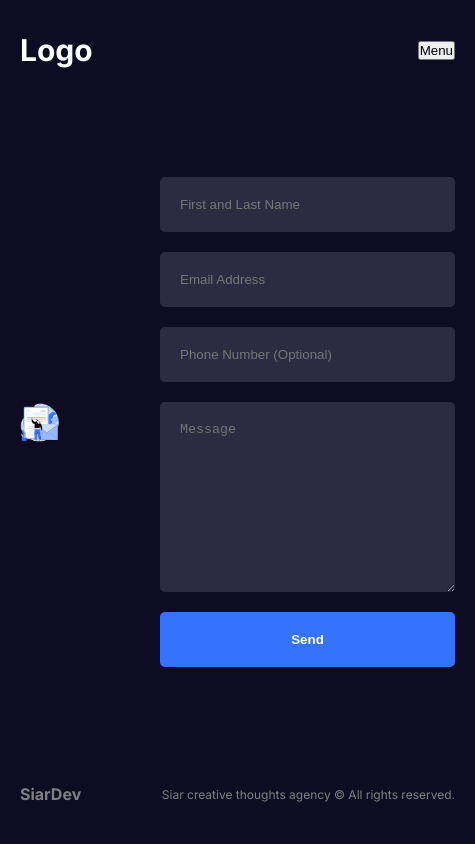
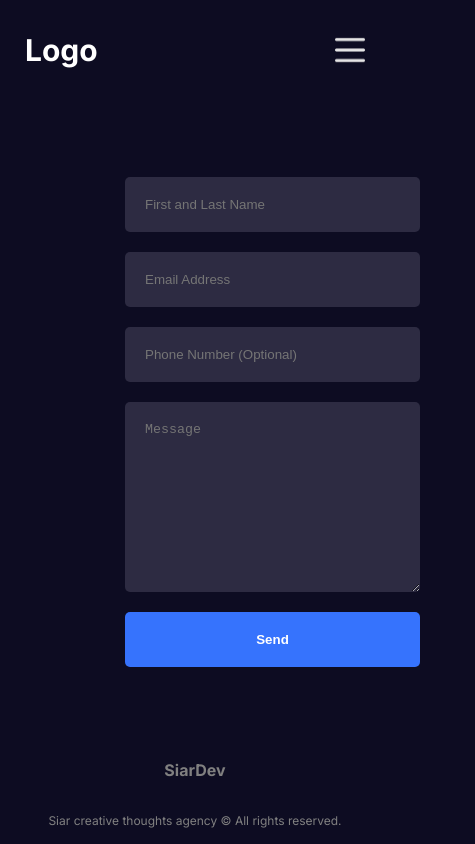
Before and after one commit to Siar416/nextjs-app, a Next.js app: page /contact in a window 390 px wide. Shown: the whole page, 475 px wide, since content can reach past the window. Built offline with nearby package versions, Linux system fonts and the light colour scheme.

Commit message:
Added some responsive styling to, along with adding a menu image instead of a button

```diff
--- a/src/app/blog/[slug]/singlePost.module.css
+++ b/src/app/blog/[slug]/singlePost.module.css
@@ -15,6 +15,7 @@
 
 .textContainer {
     flex: 2;
+    display: flex;
     flex-direction: column;
     gap: 50px;
 }
@@ -25,11 +26,35 @@
 
 .detail {
     display: flex;
+    gap: 20px;
+}
+
+.detailText {
+    display: flex;
     flex-direction: column;
     gap: 10px;
+}
+
+.detailValue {
+    font-weight: 500;
+}
+
+.detailTitle {
+    color: gray;
+    font-weight: bold;
+}
+
+.content {
+    font-size: 20px;
 }
 
 .avatar {
     object-fit: cover;
     border-radius: 50%;
 }
+
+@media (max-width: 768px) {
+    .imgContainer {
+        display: none
+    }
+}
--- a/src/app/globals.css
+++ b/src/app/globals.css
@@ -68,3 +68,9 @@ a {
         width: 475px;
     }
 }
+
+@media (max-width: 475px) {
+    .container {
+        width: 380px;
+    }
+}
--- a/src/components/footer/footer.module.css
+++ b/src/components/footer/footer.module.css
@@ -13,3 +13,11 @@
 .text {
     font-size: 12px;
 }
+
+@media (max-width: 768px) {
+    .container {
+        flex-direction: column;
+        align-items: center;
+        justify-content: space-around;
+    }
+}
--- a/src/components/navbar/links/Links.jsx
+++ b/src/components/navbar/links/Links.jsx
@@ -3,6 +3,7 @@
 import { useState } from "react";
 import styles from "./links.module.css";
 import NavLink from "./navLink/navLink";
+import Image from "next/image";
 
 const links = [
   {
@@ -44,12 +45,14 @@ const Links = () => {
           <NavLink item={{ title: "Login", path: "/login" }} />
         )}
       </div>
-      <button
+      <Image
+        src="/menu.png"
+        alt="menue"
+        width={30}
+        height={30}
+        onClick={() => setOpen((prevState) => !prevState)}
         className={styles.menuButton}
-        onClick={() => setOpen((prevState) => !prevState)}
-      >
-        Menu
-      </button>
+      />
       {open && (
         <div className={styles.mobileLinks}>
           {links.map((link) => (
--- a/src/components/navbar/links/links.module.css
+++ b/src/components/navbar/links/links.module.css
@@ -36,7 +36,7 @@
         align-items: center;
         justify-content: center;
         gap: 10px;
-        background-color: rebeccapurple;
+        background-color:var(--bg)
     }
 
 }
```
Also changed, not shown: public/menu.png (added).
